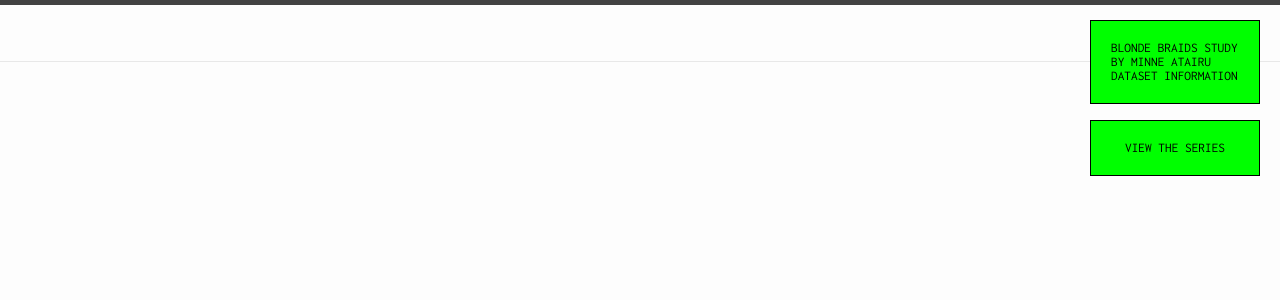
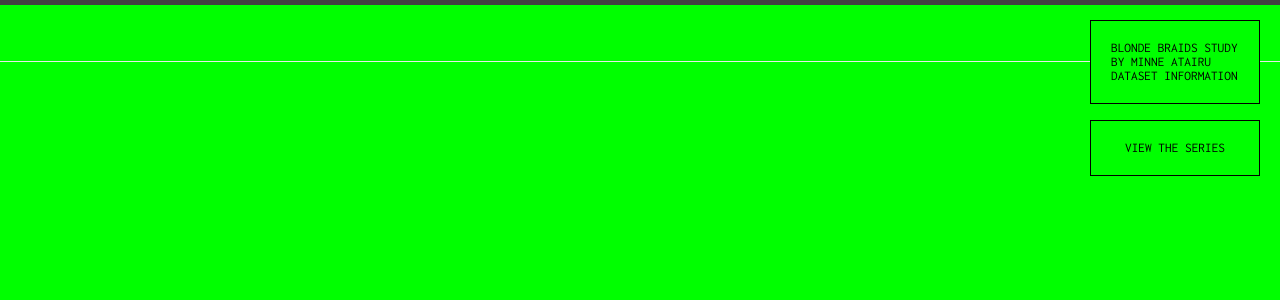
Before and after one commit to saimayasmeen4/minneatairu-json.github.io, a Jekyll site: the page built from about.markdown, in a window 1280 px wide. Shown: the top 300 px of the page. Built offline with Jekyll 4.4.1, drawn with Linux system fonts in a browser that asks for light colours; comment, search, counter and statistics services are not loaded.

Commit message:
lime back

```diff
--- a/_includes/header.html
+++ b/_includes/header.html
@@ -194,7 +194,7 @@
           text-decoration: none;
           cursor: pointer;
         }
-
+body{background: lime;}
 
 #backToTopBtn {
   display: none; /* Initially hide the button */
```
